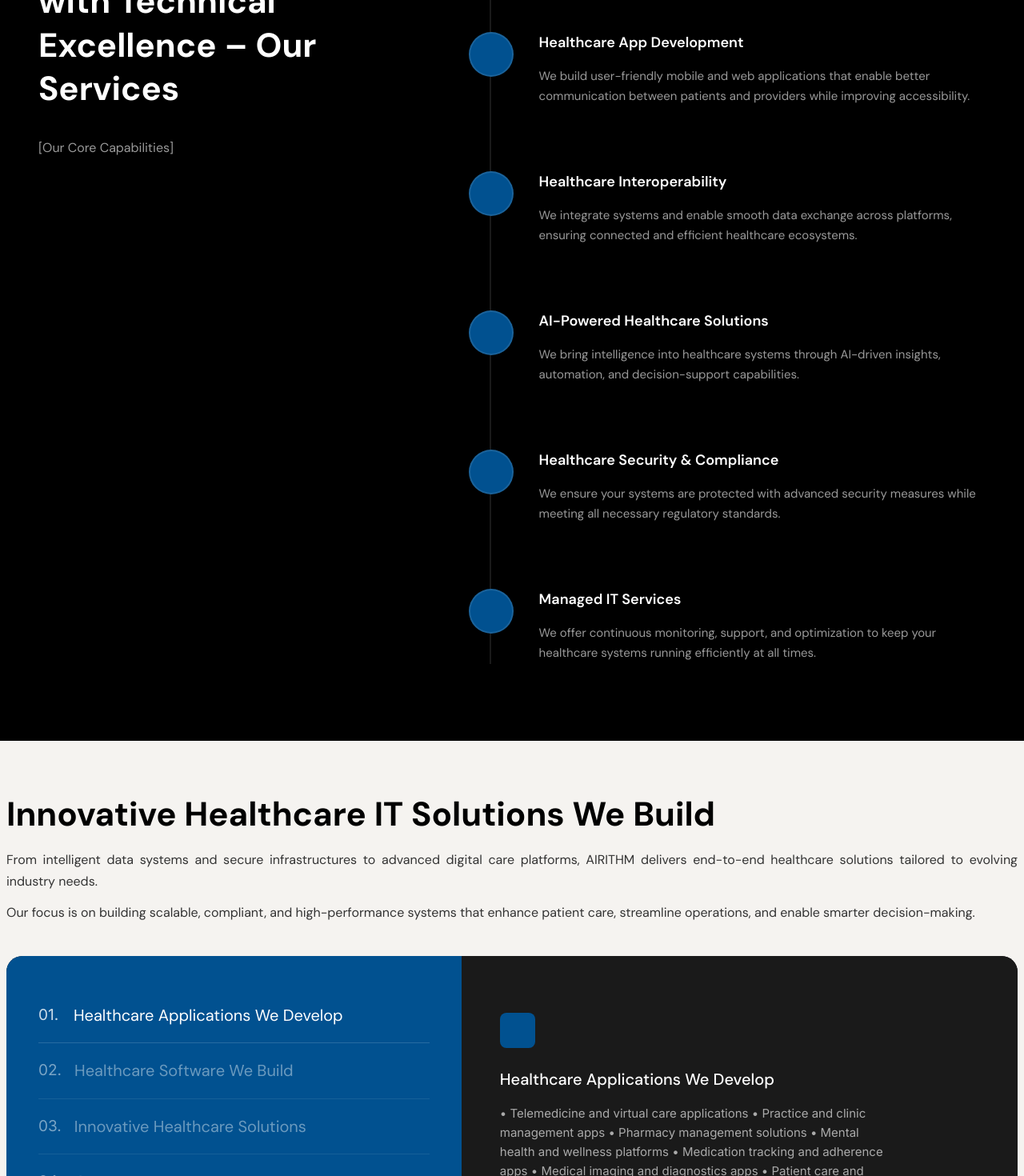
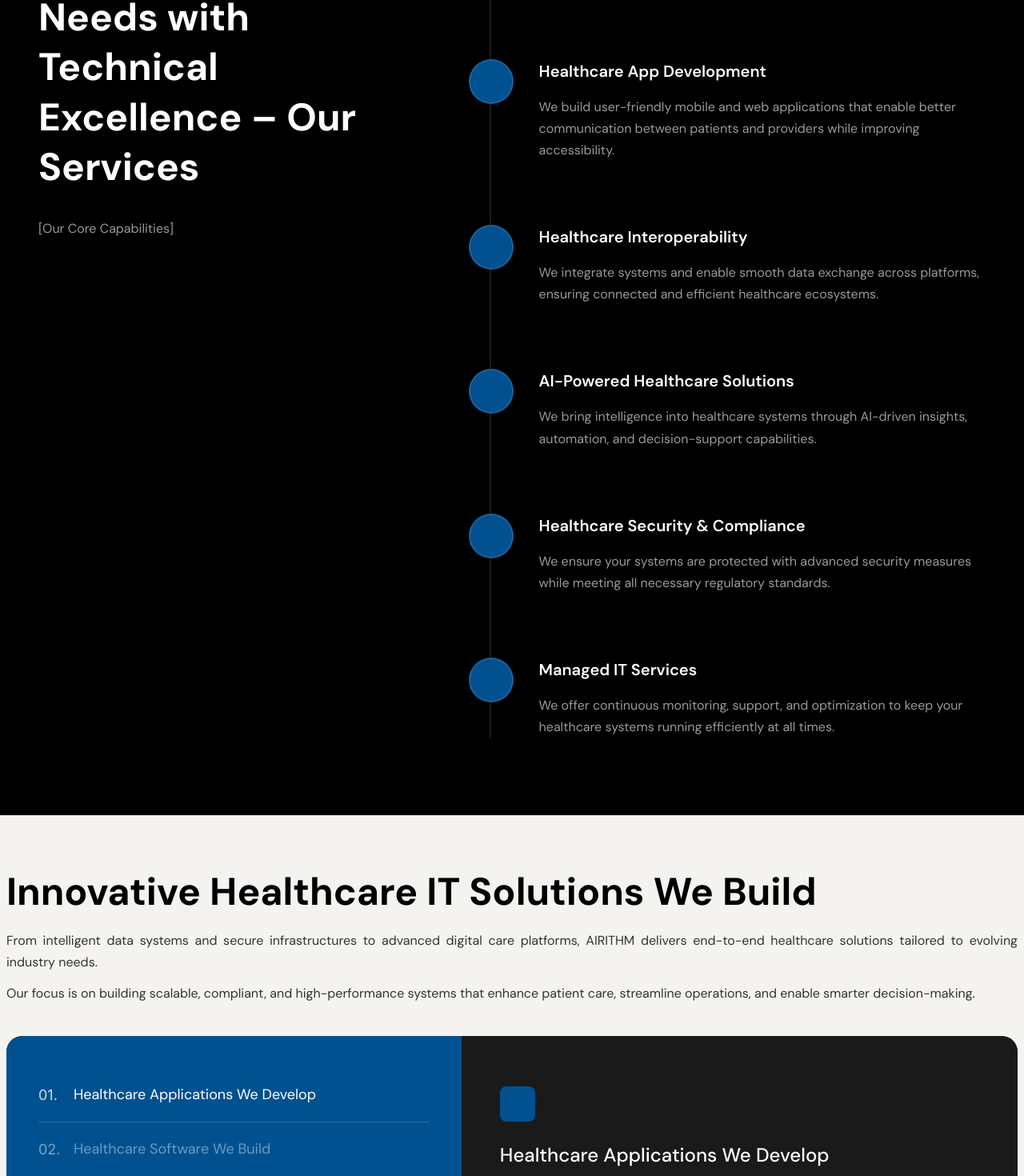
Before and after one commit to Ryshup/My-App, a React (Vite) app: page /industries/healthcare in a window 1280 px wide. Shown: the part 1020-2490 px from the top of the page at 80% size. Built offline with nearby package versions, Linux system fonts and the light colour scheme; some icons are missing.

Commit message:
responsiveness and font fixed(healthcare)

```diff
--- a/src/components/Features/StickyTimeline.tsx
+++ b/src/components/Features/StickyTimeline.tsx
@@ -40,29 +40,36 @@ export default function StickyTimeline({
   title = "Our Journey",
 }: StickyTimelineProps) {
   return (
-    <Box sx={{ bgcolor: "#000", color: "#fff", py: 12, px: { xs: 2, md: 6 } }}>
+    <Box
+      sx={{
+        bgcolor: "#000",
+        color: "#fff",
+        py: { xs: 6, md: 12 },
+        px: { xs: 2, md: 6 },
+      }}
+    >
       {/* ✅ FIXED CONTAINER */}
       <Box
         sx={{
           maxWidth: "1400px",
           mx: "auto",
           display: "flex",
-          gap: 8,
+          gap: { xs: 4, md: 8 },
           alignItems: "stretch",
           flexDirection: { xs: "column", md: "row" },
         }}
       >
         {/* LEFT (STICKY) */}
-        <Box sx={{ width: { md: "40%" }, flexShrink: 0 }}>
+        <Box sx={{ width: { xs: "100%", md: "40%" }, flexShrink: 0 }}>
           <Box
             sx={{
-              position: "sticky",
-              top: "120px",
+              position: { xs: "relative", md: "sticky" },
+              top: { xs: 0, md: "120px" },
             }}
           >
             <Typography
               sx={{
-                fontSize: { xs: 28, md: 42 },
+                fontSize: "clamp(28px, 5vw, 48px)",
                 fontWeight: 700,
                 lineHeight: 1.3,
                 mb: 4,
@@ -76,9 +83,10 @@ export default function StickyTimeline({
             <Typography
               sx={{
                 color: "#999",
-                fontSize: { xs: 14, md: 16 },
+                fontSize: "clamp(14px, 2vw, 16px)",
                 lineHeight: 1.8,
                 fontFamily: '"DM Sans", sans-serif',
+                display: { xs: "none", md: "block" },
               }}
             >
               [Our Core Capabilities]
@@ -87,7 +95,7 @@ export default function StickyTimeline({
         </Box>
 
         {/* RIGHT (SCROLL CONTENT) */}
-        <Box sx={{ width: { md: "60%" }, position: "relative" }}>
+        <Box sx={{ width: { xs: "100%", md: "60%" }, position: "relative" }}>
           {/* VERTICAL LINE */}
           <Box
             sx={{
@@ -98,24 +106,31 @@ export default function StickyTimeline({
               width: "2px",
               bgcolor: "rgba(255,255,255,0.1)",
               textAlign: "justify",
+              display: { xs: "none", md: "block" },
             }}
           />
 
-          <Box sx={{ display: "flex", flexDirection: "column", gap: 10 }}>
+          <Box
+            sx={{
+              display: "flex",
+              flexDirection: "column",
+              gap: { xs: 6, md: 10 },
+            }}
+          >
             {data.map((item, i) => (
               <Box
                 key={i}
                 sx={{
                   display: "flex",
-                  gap: 4,
+                  gap: { xs: 2, md: 4 },
                 }}
               >
                 {/* ICON */}
                 <Box
                   sx={{
-                    width: 56,
-                    height: 56,
-                    minWidth: 56,
+                    width: { xs: 48, md: 56 },
+                    height: { xs: 48, md: 56 },
+                    minWidth: { xs: 48, md: 56 },
                     borderRadius: "50%",
                     bgcolor: "#015190",
                     display: "flex",
@@ -138,7 +153,7 @@ export default function StickyTimeline({
                 <Box>
                   <Typography
                     sx={{
-                      fontSize: { xs: 16, md: 18 },
+                      fontSize: "clamp(16px, 2.5vw, 20px)",
                       fontWeight: 600,
                       mb: 2,
                       color: "#fff",
@@ -150,7 +165,7 @@ export default function StickyTimeline({
 
                   <Typography
                     sx={{
-                      fontSize: { xs: 13, md: 15 },
+                      fontSize: "clamp(14px, 2vw, 16px)",
                       lineHeight: 1.7,
                       color: "#999",
                       maxWidth: "600px",
--- a/src/components/HeroHeader.tsx
+++ b/src/components/HeroHeader.tsx
@@ -94,7 +94,7 @@ export default function HeroHeader({
             {/* TITLE */}
             <Typography
               sx={{
-                fontSize: { xs: "36px", md: "56px" },
+                fontSize: "clamp(28px, 6vw, 56px)",
                 fontWeight: 900,
                 color: "#000",
                 lineHeight: 1.2,
@@ -108,7 +108,7 @@ export default function HeroHeader({
             {/* DESCRIPTION */}
             <Typography
               sx={{
-                fontSize: { xs: "14px", md: "16px" },
+                fontSize: "clamp(14px, 2vw, 16px)",
                 color: "#555",
                 lineHeight: 1.8,
                 fontFamily: '"DM Sans", sans-serif',
@@ -153,7 +153,7 @@ export default function HeroHeader({
                 {/* STAT NUMBER */}
                 <Typography
                   sx={{
-                    fontSize: { xs: "28px", md: "44px" },
+                    fontSize: "clamp(24px, 4vw, 44px)",
                     fontWeight: 900,
                     color: "#000",
                     mb: 1,
@@ -167,7 +167,7 @@ export default function HeroHeader({
                 {/* STAT LABEL */}
                 <Typography
                   sx={{
-                    fontSize: { xs: "12px", md: "14px" },
+                    fontSize: "clamp(12px, 1.5vw, 14px)",
                     color: "#666",
                     fontWeight: 600,
                     lineHeight: 1.5,
--- a/src/components/SplitFeature.tsx
+++ b/src/components/SplitFeature.tsx
@@ -42,18 +42,19 @@ export default function SplitFeature({ features }: SplitFeatureProps) {
         borderRadius: "20px",
         overflow: "hidden",
         bgcolor: "#111",
-        height: "400px", // ✅ FIXED HEIGHT
+        height: { xs: "auto", md: "400px" },
+        flexDirection: { xs: "column", md: "row" },
       }}
     >
       {/* LEFT PANEL */}
       <Box
         sx={{
-          width: "45%",
-          height: "100%", // ✅ IMPORTANT
+          width: { xs: "100%", md: "45%" },
+          height: { xs: "auto", md: "100%" },
           bgcolor: "#015190",
           color: "#fff",
-          px: 5,
-          py: 5,
+          px: { xs: 3, md: 5 },
+          py: { xs: 4, md: 5 },
           overflowY: "auto",
 
           /* ✅ WHITE SCROLLBAR */
@@ -97,7 +98,7 @@ export default function SplitFeature({ features }: SplitFeatureProps) {
                 {/* NUMBER */}
                 <Typography
                   sx={{
-                    fontSize: "19px",
+                    fontSize: "clamp(16px, 2vw, 18px)",
                     fontWeight: 400,
                     opacity: 0.8,
                     minWidth: "28px",
@@ -109,7 +110,7 @@ export default function SplitFeature({ features }: SplitFeatureProps) {
                 {/* TITLE */}
                 <Typography
                   sx={{
-                    fontSize: "20px",
+                    fontSize: "clamp(14px, 2vw, 18px)",
                     fontWeight: 400, // ✅ NO BOLD
                     lineHeight: 1.4,
                     color: isActive ? "#fff" : "rgba(255,255,255,0.7)",
@@ -127,12 +128,12 @@ export default function SplitFeature({ features }: SplitFeatureProps) {
       {/* RIGHT PANEL */}
       <Box
         sx={{
-          width: "55%",
+          width: { xs: "100%", md: "55%" },
           bgcolor: "#1a1a1a",
           display: "flex",
           alignItems: "center",
-          px: 6,
-          py: 5,
+          px: { xs: 3, md: 6 },
+          py: { xs: 4, md: 5 },
         }}
       >
         <AnimatePresence mode="wait">
@@ -167,7 +168,7 @@ export default function SplitFeature({ features }: SplitFeatureProps) {
                 {/* TITLE */}
                 <Typography
                   sx={{
-                    fontSize: 20,
+                    fontSize: "clamp(18px, 3vw, 24px)",
                     fontWeight: 500,
                     mb: 2,
                     color: "#fff",
@@ -180,7 +181,7 @@ export default function SplitFeature({ features }: SplitFeatureProps) {
                 {/* DESCRIPTION */}
                 <Typography
                   sx={{
-                    fontSize: 15,
+                    fontSize: "clamp(14px, 2vw, 16px)",
                     color: "#aaa",
                     lineHeight: 1.6,
                     maxWidth: "480px",
--- a/src/components/VerticalTabsFeature.tsx
+++ b/src/components/VerticalTabsFeature.tsx
@@ -39,21 +39,22 @@ export default function VerticalTabsFeature({
     <Box
       sx={{
         display: "flex",
-        height: "520px",
+        height: { xs: "auto", md: "520px" },
         borderRadius: "20px",
         overflow: "hidden",
         background: "#111",
         maxWidth: "1400px",
         mx: "auto",
+        flexDirection: { xs: "column", md: "row" },
       }}
     >
       {/* LEFT PANEL */}
       <Box
         sx={{
-          width: "35%",
+          width: { xs: "100%", md: "35%" },
           position: "relative",
-          px: 4,
-          py: 4,
+          px: { xs: 3, md: 4 },
+          py: { xs: 4, md: 4 },
           display: "flex",
           flexDirection: "column",
           justifyContent: "center",
@@ -105,7 +106,7 @@ export default function VerticalTabsFeature({
             >
               <Typography
                 sx={{
-                  fontSize: "16px",
+                  fontSize: "clamp(14px, 2vw, 18px)",
                   color: "#fff",
                   fontWeight: 400,
                 }}
@@ -120,11 +121,12 @@ export default function VerticalTabsFeature({
       {/* RIGHT PANEL */}
       <Box
         sx={{
-          width: "65%",
+          width: { xs: "100%", md: "65%" },
           position: "relative",
           display: "flex",
           alignItems: "center",
-          px: 6,
+          px: { xs: 3, md: 6 },
+          py: { xs: 4, md: 0 },
           overflow: "hidden",
         }}
       >
@@ -163,7 +165,7 @@ export default function VerticalTabsFeature({
               {/* NUMBER */}
               <Typography
                 sx={{
-                  fontSize: "64px",
+                  fontSize: "clamp(48px, 8vw, 64px)",
                   fontWeight: 700,
                   color: "#2563eb",
                   mb: 2,
@@ -175,7 +177,7 @@ export default function VerticalTabsFeature({
               {/* TITLE */}
               <Typography
                 sx={{
-                  fontSize: "20px",
+                  fontSize: "clamp(18px, 3vw, 24px)",
                   fontWeight: 500,
                   color: "#fff",
                   mb: 2,
@@ -188,7 +190,7 @@ export default function VerticalTabsFeature({
               <Typography
                 sx={{
                   color: "#bbb",
-                  fontSize: "15px",
+                  fontSize: "clamp(14px, 2vw, 16px)",
                   lineHeight: 1.7,
                   maxWidth: "520px",
                 }}
--- a/src/pages/industries/healthcare.tsx
+++ b/src/pages/industries/healthcare.tsx
@@ -45,14 +45,14 @@ export default function HealthcarePage() {
           width: "100%",
           bgcolor: "#f5f3f0",
           px: { xs: 2, md: 1 },
-          pt: { xs: 6, md: 8 },
+          pt: { xs: 4, md: 8 },
           pb: { xs: 2, md: 3 },
         }}
       >
         <Box sx={{ maxWidth: "1400px", mx: "auto", mb: 0 }}>
           <h2
             style={{
-              fontSize: "42px",
+              fontSize: "clamp(28px, 5vw, 48px)",
               fontWeight: 700,
               color: "#000",
               marginBottom: "16px",
@@ -64,7 +64,7 @@ export default function HealthcarePage() {
 
           <p
             style={{
-              fontSize: "16px",
+              fontSize: "clamp(14px, 2vw, 16px)",
               color: "#333",
               lineHeight: 1.7,
               marginBottom: "12px",
@@ -78,7 +78,7 @@ export default function HealthcarePage() {
 
           <p
             style={{
-              fontSize: "16px",
+              fontSize: "clamp(14px, 2vw, 16px)",
               color: "#333",
               lineHeight: 1.7,
               textAlign: "justify",
@@ -118,14 +118,14 @@ export default function HealthcarePage() {
           width: "100%",
           bgcolor: "#f5f3f0",
           px: { xs: 2, md: 1 },
-          pt: 6,
+          pt: { xs: 4, md: 6 },
           pb: 2,
         }}
       >
         <Box sx={{ maxWidth: "1400px", mx: "auto", mb: -4 }}>
           <h2
             style={{
-              fontSize: "42px",
+              fontSize: "clamp(28px, 5vw, 48px)",
               fontWeight: 700,
               color: "#000",
               marginBottom: "16px",
@@ -137,7 +137,7 @@ export default function HealthcarePage() {
 
           <p
             style={{
-              fontSize: "16px",
+              fontSize: "clamp(14px, 2vw, 16px)",
               color: "#333",
               lineHeight: 1.7,
               textAlign: "justify",
```
